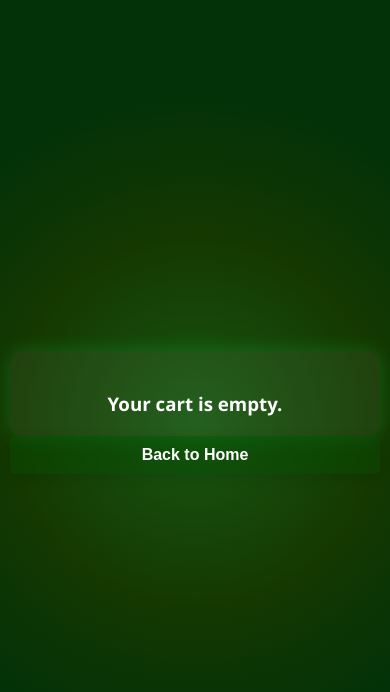
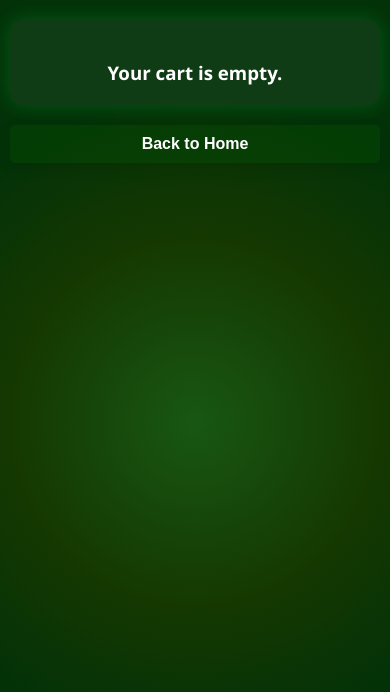
Before and after one commit to panesaranirav/Planto, a React (Vite) app in the folder PLANTO/client/: page /cart in a window 390 px wide. Shown: the top 692 px of the page. Built offline with nearby package versions, Linux system fonts and the light colour scheme.

Commit message:
css file puri update

```diff
--- a/PLANTO/client/src/Pages/Cart.css
+++ b/PLANTO/client/src/Pages/Cart.css
@@ -4,14 +4,23 @@
   color: #fff;
   min-height: 100vh;
   display: flex;
-  justify-content: center;
-  align-items: flex-start;
-  padding-top: 40px;
-  margin: 0;
-  padding: 0;
+  flex-direction: column;
+  align-items: center;
+  padding: 40px 20px;
 }
 
-/* src/components/Topselling.css */
+/* Cart Box Container */
+.cart-box {
+  background-color: rgba(255, 255, 255, 0.05);
+  border-radius: 12px;
+  box-shadow: 0 0 20px rgba(0, 255, 100, 0.2);
+  padding: 30px;
+  width: 100%;
+  max-width: 1000px;
+  margin: 0 auto;
+}
+
+/* Back to Home Button */
 .button-back-home {
   background-color: #054d0263;
   color: white;
@@ -19,25 +28,15 @@
   border: none;
   border-radius: 5px;
   cursor: pointer;
-  position: relative;
-  top: 20px;
-  right: 15%;
+  margin-top: 30px;
+  transition: 0.3s ease;
 }
-.button-back-home:hover{
+
+.button-back-home:hover {
   box-shadow: 0 0 10px rgba(0, 255, 0, 0.349);
 }
 
-.cart-box {
-  background-color: rgba(255, 255, 255, 0.05);
-  border-radius: 12px;
-  box-shadow: 0 0 20px rgba(0, 255, 100, 0.2);
-  padding: 30px;
-  width: 100%;
-  max-width: 1200px;
-  margin: auto;
-  margin-left: 14%;;
-}
-
+/* Cart Items */
 .cart-item {
   display: flex;
   align-items: center;
@@ -113,8 +112,9 @@
   background-color: #f44336;
 }
 
+/* Total Section */
 .cart-total-section {
-  text-align: right;
+  text-align: center;
   margin-top: 30px;
   color: #a0ffcb;
   font-size: 1.2rem;
@@ -125,70 +125,18 @@
   margin-top: 10px;
   width: auto;
   height: 40px;
+  padding: 0 20px;
+  color: white;
+  font-weight: bold;
+  border-radius: 30px;
+  transition: 0.3s ease;
 }
 
 .cart-place-order-btn:hover {
   background-color: #00e676;
 }
-/* === Location Form === */
-.location-form {
-  margin-top: 40px;
-  text-align: center;
-  padding: 20px;
-  background: #f9f9f9;
-  border-radius: 16px;
-  box-shadow: 0 8px 16px rgba(0,0,0,0.1);
-}
 
-.location-form h3 {
-  font-size: 24px;
-  margin-bottom: 15px;
-  color: #333;
-}
-
-.location-textarea {
-  width: 90%;
-  max-width: 400px;
-  padding: 12px 16px;
-  font-size: 16px;
-  border: 1px solid #ccc;
-  border-radius: 12px;
-  resize: none;
-  outline: none;
-  margin-bottom: 20px;
-}
-
-/* === Confirm Order Button === */
-.confirm-order-btn {
-  background: linear-gradient(to right, #00b09b, #96c93d);
-  color: white;
-  border: none;
-  padding: 12px 24px;
-  font-size: 16px;
-  cursor: pointer;
-  border-radius: 30px;
-  transition: background 0.3s ease;
-}
-
-.confirm-order-btn:hover {
-  background: linear-gradient(to right, #00a389, #8fc73c);
-}
-
-.confirm-order-btn:disabled {
-  background-color: gray;
-  cursor: not-allowed;
-  opacity: 0.6;
-}
-/* === General Reset (Optional but good) === */
-body {
-  font-family: 'Segoe UI', sans-serif;
-  background-color: #e3f5df; /* light green background */
-  margin: 0;
-  padding: 0;
-  color: #1b3f1d; /* dark green text */
-}
-
-/* === Location Form === */
+/* Location Form */
 .location-form {
   margin: 30px auto;
   padding: 24px;
@@ -198,6 +146,7 @@ body {
   border-radius: 18px;
   box-shadow: 0 6px 12px rgba(91, 140, 90, 0.2);
   text-align: center;
+  width: 100%;
 }
 
 .location-form h3 {
@@ -219,7 +168,7 @@ body {
   resize: none;
 }
 
-/* === Confirm Order Button === */
+/* Confirm Order Button */
 .confirm-order-btn {
   background-color: #2e7d32;
   color: #f0fff0;
@@ -240,7 +189,7 @@ body {
   cursor: not-allowed;
 }
 
-/* === Order Success Popup === */
+/* Success Message */
 .order-success-popup {
   background-color: #bdf2b9;
   border: 2px solid #3d803c;
@@ -278,50 +227,20 @@ body {
   background-color: #1b5e20;
 }
 
-/* === Cart Total Section Fix Alignment === */
-.cart-total-section {
-  margin-top: 20px;
-  text-align: center;
-}
-
-.cart-place-order-btn {
-  background-color: #2e7d32;
-  color: #f0fff0;
-  padding: 12px 24px;
-  border: none;
-  border-radius: 30px;
-  font-size: 16px;
-  cursor: pointer;
-  transition: background-color 0.3s ease;
-  margin-top: 10px;
-}
-
-.cart-place-order-btn:hover {
-  background-color: #1b5e20;
-}
-
-
+/* Responsive Fix */
 @media (max-width: 768px) {
   .cart-app-container {
-    flex-direction: column;
-    align-items: center;
     padding: 20px 10px;
   }
 
   .cart-box {
-    margin: 0;
     width: 100%;
     padding: 20px 10px;
   }
 
   .button-back-home {
-    right: 0;
-    top: 0;
-    margin-bottom: 20px;
-    position: static;
-    display: block;
-    text-align: center;
     width: 100%;
+    margin-top: 20px;
   }
 
   .cart-item {
@@ -344,18 +263,13 @@ body {
     margin-top: 10px;
   }
 
-  .cart-delete-btn {
-    margin-top: 10px;
-    width: 100%;
-  }
-
+  .cart-delete-btn,
   .cart-place-order-btn {
     width: 100%;
   }
 
   .cart-total-section {
     text-align: center;
-    margin-top: 20px;
     font-size: 1rem;
   }
 }
```
